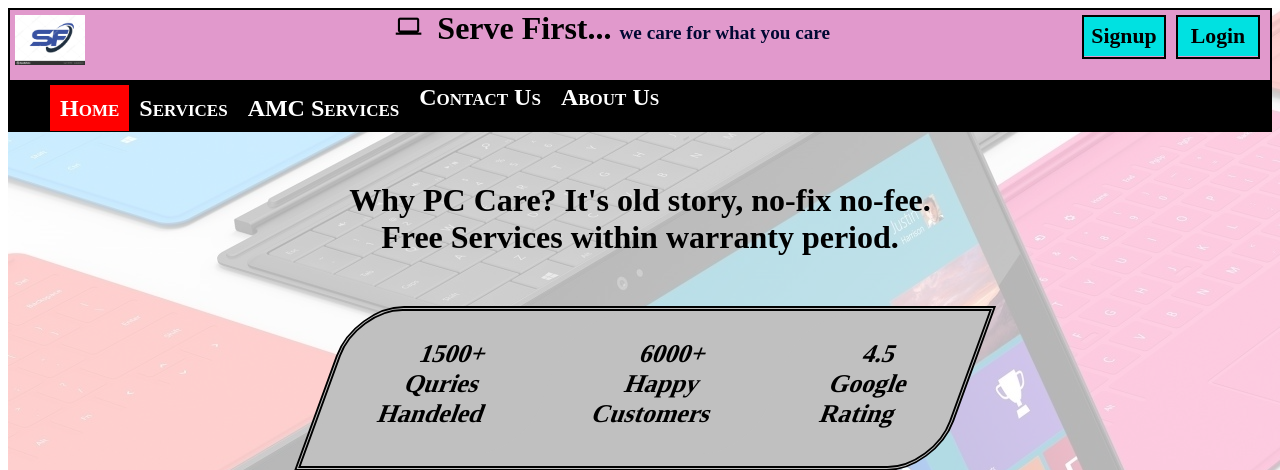
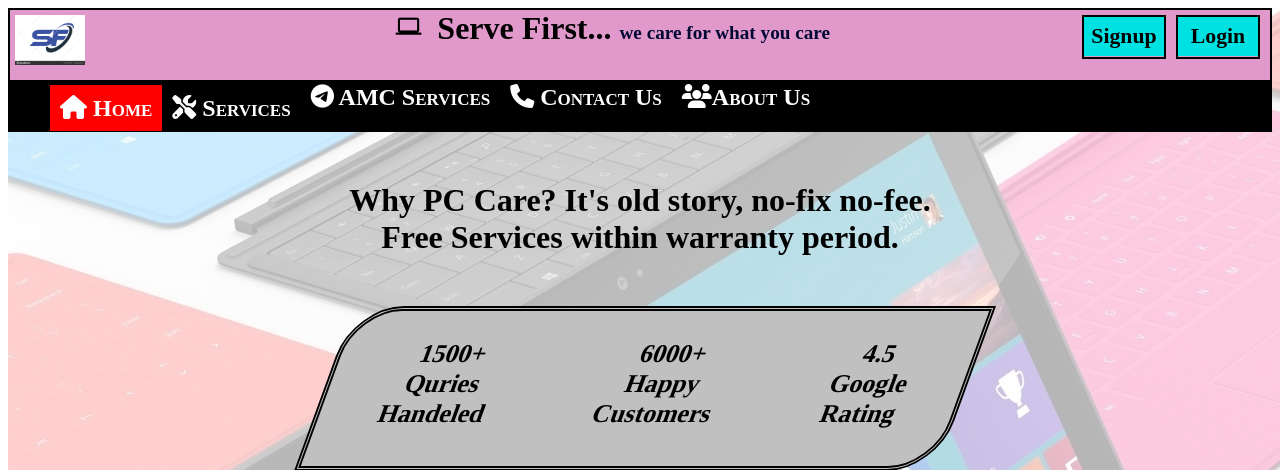
Before and after one commit to gitesiddesh/ServeFirst, a PHP site: page / in a window 1280 px wide. Shown: the top 470 px of the page. Run offline with PHP 8.4, Linux system fonts and the light colour scheme; some libraries are stand-ins or nearby versions; some web fonts are replaced.

Commit message:
Added icons

```diff
--- a/header.php
+++ b/header.php
@@ -14,8 +14,8 @@
 	<div class="button">
 		<a href="#">Signup</a>
 		<div class="drop-button">
-			<a style="background-color: rgb(111,111,111);" href="signup_walkin.php">Walk-In</a>
-			<a style="background-color: rgb(111,111,111);" href="signup_corporate.php">Corporate</a>
+			<a style="background-color: rgb(111,111,111);" href="signup_walkin.php"><i class="fas fa-house-user"></i> Walk-In</a>
+			<a style="background-color: rgb(111,111,111);" href="signup_corporate.php"><i class="fas fa-briefcase"></i> Corporate</a>
 		</div>
 	</div>
 
@@ -31,17 +31,17 @@
 
 	<div class="nav">
 		<ul><h2>
-			<li style="margin-top: 15px"><a style ="background-color :red" href="#">Home</a></li>
-			<li class="dropdown" style="margin-top: 15px"><a href="#">Services</a>
+			<li style="margin-top: 15px"><a style ="background-color :red" href="#"><i class="fas fa-home"></i> Home</a></li>
+			<li class="dropdown" style="margin-top: 15px"><a href="#"><i class="fas fa-tools"></i> Services</a>
 				<div class="dropdown-content">
-						<a href="#">Computer</a>
-						<a href="#">Laptop</a>
-						<a href="#">Printer</a>
+						<a href="#"><i class="fas fa-desktop"></i> Computer</a>
+						<a href="#"><i class="fas fa-laptop"></i> Laptop</a>
+						<a href="#"><i class="fas fa-print"></i> Printer</a>
 				</div>
 			</li>
-			<li style="margin-top: 15px"><a href="#">AMC Services</a></li>
-			<li><a href="#">Contact Us</a></li>
-			<li><a href="aboutus.php">About Us</a></li></h2>
+			<li><a href="#"><i class="fab fa-telegram-plane"></i> AMC Services</a></li>
+			<li><a href="#"><i class="fas fa-phone"></i> Contact Us</a></li>
+			<li><a href="aboutus.php"><i class="fas fa-users"></i>About Us</a></li></h2>
 		</ul>
 	</div>
 </div>
--- a/index.php
+++ b/index.php
@@ -10,6 +10,7 @@
 	<link href='https://fonts.googleapis.com/css?family=Amita' rel='stylesheet'>
 	<link rel="stylesheet" href="https://fonts.googleapis.com/icon?family=Material+Icons">
 	<link href='https://fonts.googleapis.com/css?family=Autour One' rel='stylesheet'>
+	<script src="https://kit.fontawesome.com/45b48e2620.js" crossorigin="anonymous"></script>
 </head>
 <body>
 <div class="background">
```
